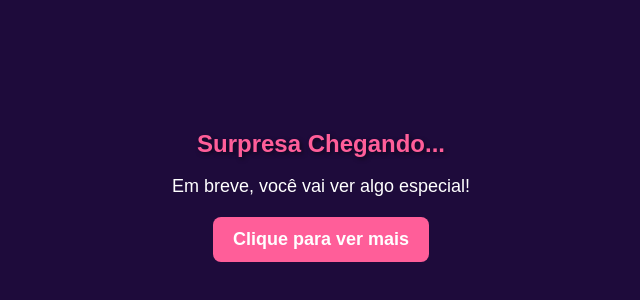
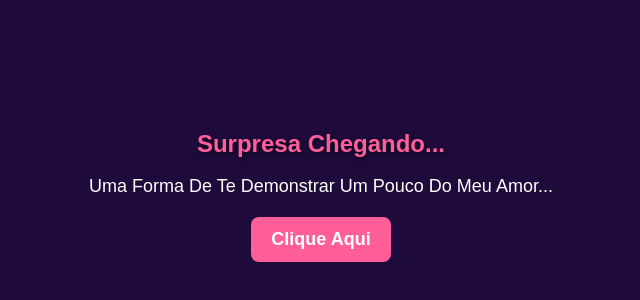
Before and after one commit to Testando0/Meu-Amor, a React (Create React App) app: page / in a window 1280 px wide. Shown: the part 212-512 px from the top of the page, without its empty margins (319-959 px from the left). Built offline with nearby package versions, Linux system fonts and the light colour scheme.

Commit message:
Update Intro.js

```diff
--- a/src/Intro.js
+++ b/src/Intro.js
@@ -13,9 +13,9 @@ function Intro() {
     <div className="intro-container">
       <div className="intro-content">
         <h1>Surpresa Chegando...</h1>
-        <p>Em breve, você vai ver algo especial!</p>
+        <p>Uma Forma De Te Demonstrar Um Pouco Do Meu Amor...</p>
         <button className="intro-button" onClick={handleClick}>
-          Clique para ver mais
+          Clique Aqui
         </button>
       </div>
     </div>
```
